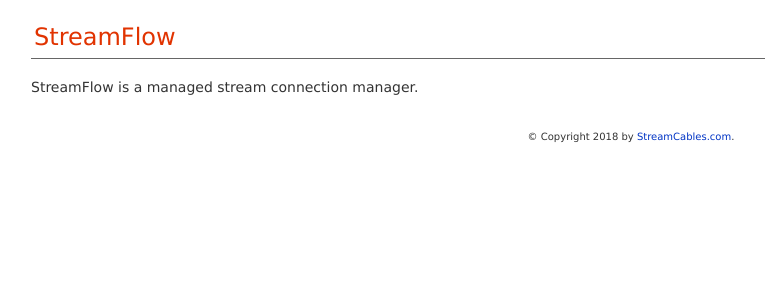
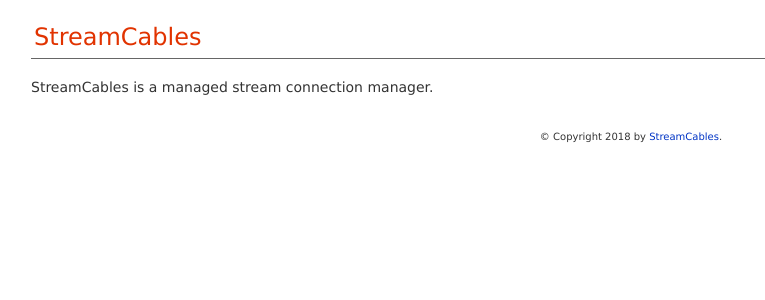
Before and after one commit to svandragt/streamcables, a Flask app: page / in a window 1280 px wide. Shown: the part 36-336 px from the top of the page, without its empty margins (9-774 px from the left). Run offline with Flask 2, Linux system fonts and the light colour scheme.

Commit message:
project branding fixes

```diff
--- a/app.py
+++ b/app.py
@@ -6,7 +6,6 @@ from os import environ, scandir, path
 
 app = Flask(__name__)
 app.secret_key = environ['STREAMCABLES_SECRET_KEY']
-app.brand = 'StreamCables'
 
 
 class User(object):
@@ -36,7 +35,6 @@ def manage():
     username = session['username']
 
     cables = read_cables_for_user(username)
-    a = 1
 
     return render_template('manage.html', username=username, cables=cables)
 
@@ -72,6 +70,10 @@ def read_cables_for_user(username):
     onlyfiles = [f.path for f in scandir(folder) if path.splitext(f)[1] == ".json"]
     return onlyfiles
 
+@app.context_processor
+def inject_project_meta():
+    return dict(project_name='StreamCables')
+
 
 if __name__ == '__main__':
     me = User(environ['STREAMCABLES_ADMIN_USER'], environ['STREAMCABLES_ADMIN_PWD'])
--- a/templates/index.html
+++ b/templates/index.html
@@ -1,9 +1,9 @@
 {% extends "layout.html" %}
 
-{% block title %}{% endblock %}
+{% block title %}Home{% endblock %}
 
 {% block content %}
-    <h1>StreamFlow</h1>
+    <h1>{{ project_name }}</h1>
 
-    <p>StreamFlow is a managed stream connection manager.</p>
+    <p>{{ project_name }} is a managed stream connection manager.</p>
 {% endblock %}
--- a/templates/layout.html
+++ b/templates/layout.html
@@ -3,7 +3,7 @@
 <head>
     {% block head %}
     <link rel="stylesheet" href="{{ url_for('static', filename='style.css') }}?{{  range(1, 51000) | random }}" />
-    <title>{% block title %}{% endblock %} - {{ brand }}!!</title>
+    <title>{% block title %}{% endblock %} - {{ project_name }}</title>
     {% endblock %}
 </head>
 <body>
@@ -18,7 +18,7 @@
     <main>{% block content %}{% endblock %}</main>
     <footer>
         {% block footer %}
-        &copy; Copyright 2018 by <a href="https://streamcables.com/">StreamCables.com</a>.
+        &copy; Copyright 2018 by <a href="https://streamcables.com/">{{ project_name }}</a>.
         {% endblock %}
     </footer>
 </body>
```
